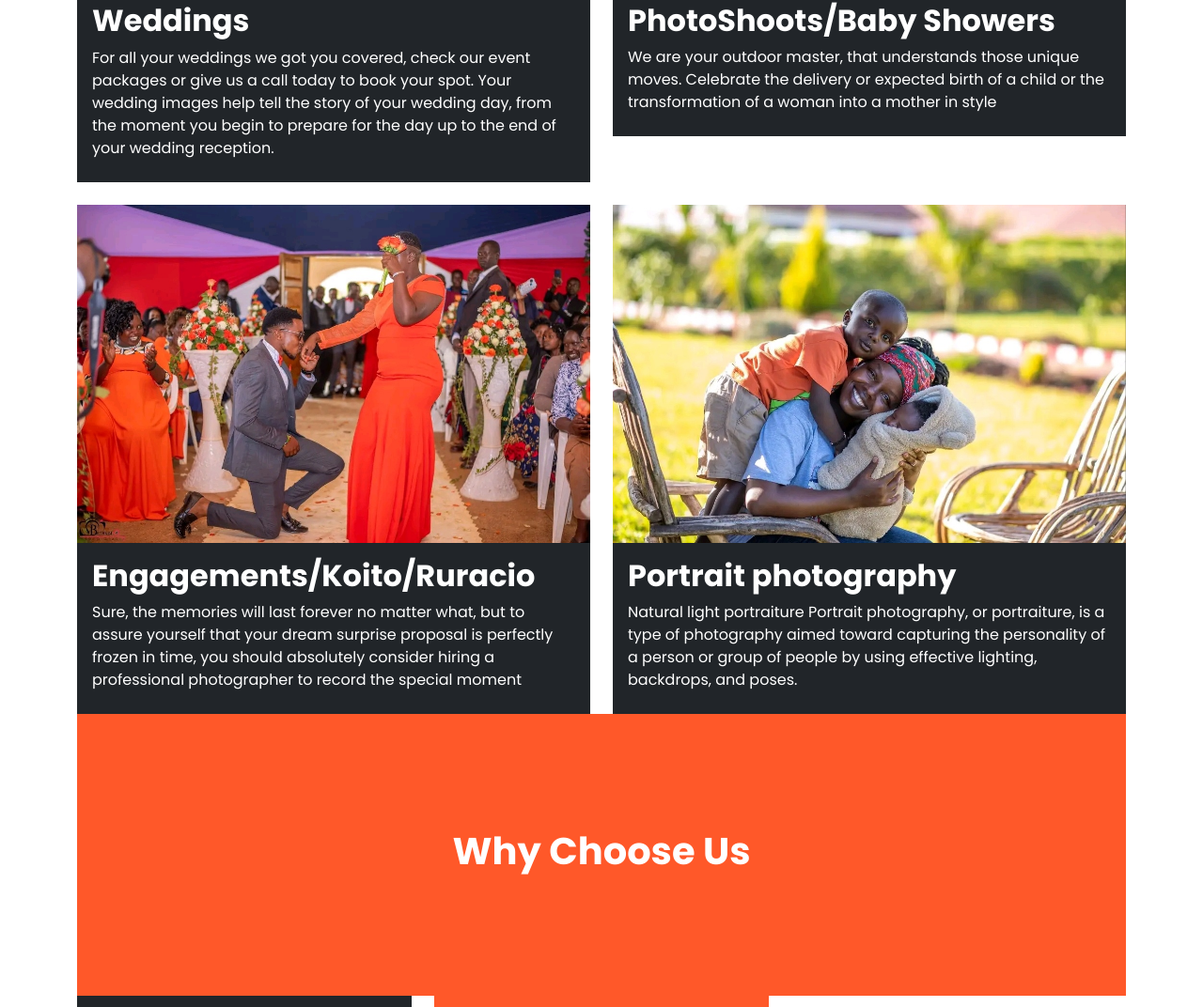
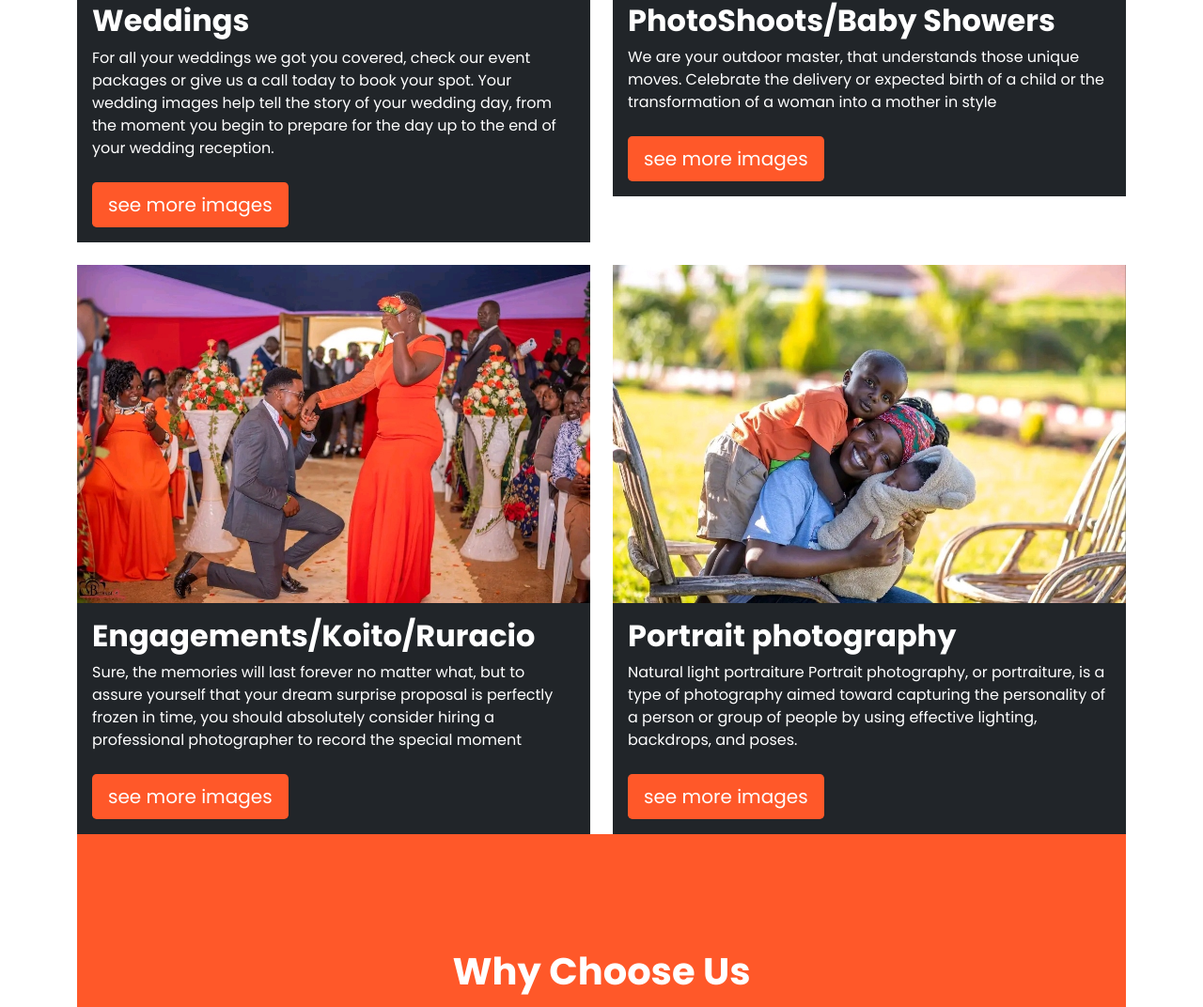
Before and after one commit to eyern/bethkim, a plain HTML site: page index.html in a window 1280 px wide. Shown: the part 1575-2647 px from the top of the page at 94% size. Drawn offline with nearby package versions, Linux system fonts and the light colour scheme; a script that the page names is missing.

Commit message:
links to gallery page

```diff
--- a/index.html
+++ b/index.html
@@ -138,7 +138,7 @@
                                 <h5 class="card-title fw-bold fs-2 text-white">Weddings</h5>
                                 <p class="card-text text-white pb-2">For all your weddings we got you covered, check our event packages or give us a call today to book your spot. Your wedding images help tell the story of your wedding day, from the moment you begin to prepare for the day up to the end of your wedding reception.
                                 </p>
-                                <!-- <a href="" class="btn btn-lg main-colorbg text-white">Read more</a> -->
+                                <a href="gallery.html" class="btn btn-lg main-colorbg text-white">see more images</a>
                             </div>
                         </div>
                       </div>
@@ -152,7 +152,7 @@
                             <div data-aos="fade-up" data-aos-delay="100" data-aos-easing="ease-in" data-aos-duration="1000">
                                 <h5 class="card-title fw-bold fs-2 text-white">PhotoShoots/Baby Showers</h5>
                                 <p class="card-text text-white pb-2">We are your outdoor master, that understands those unique moves. Celebrate the delivery or expected birth of a child or the transformation of a woman into a mother in style</p>
-                                <!-- <a href="" class="btn btn-lg main-colorbg text-white">Read more</a> -->
+                                <a href="gallery.html" class="btn btn-lg main-colorbg text-white">see more images</a>
                             </div>
                         </div>
                       </div>
@@ -166,7 +166,7 @@
                             <div data-aos="fade-down" data-aos-delay="200" data-aos-easing="ease-in" data-aos-duration="1000">
                                 <h5 class="card-title fw-bold fs-2 text-white">Engagements/Koito/Ruracio</h5>
                                 <p class="card-text text-white pb-2">Sure, the memories will last forever no matter what, but to assure yourself that your dream surprise proposal is perfectly frozen in time, you should absolutely consider hiring a professional photographer to record the special moment </p>
-                                <!-- <a href="" class="btn btn-lg main-colorbg text-white">Read more</a> -->
+                                <a href="gallery.html" class="btn btn-lg main-colorbg text-white">see more images</a>
                             </div>
                         </div>
                       </div>
@@ -180,7 +180,7 @@
                             <div data-aos="fade-down" data-aos-delay="200" data-aos-easing="ease-in" data-aos-duration="1000">
                                 <h5 class="card-title fw-bold fs-2 text-white">Portrait photography</h5>
                                 <p class="card-text text-white pb-2">Natural light portraiture Portrait photography, or portraiture, is a type of photography aimed toward capturing the personality of a person or group of people by using effective lighting, backdrops, and poses.</p>
-                                <!-- <a href="" class="btn btn-lg main-colorbg text-white">Read more</a> -->
+                                <a href="gallery.html" class="btn btn-lg main-colorbg text-white">see more images</a>
                             </div>
                         </div>
                       </div>
```
